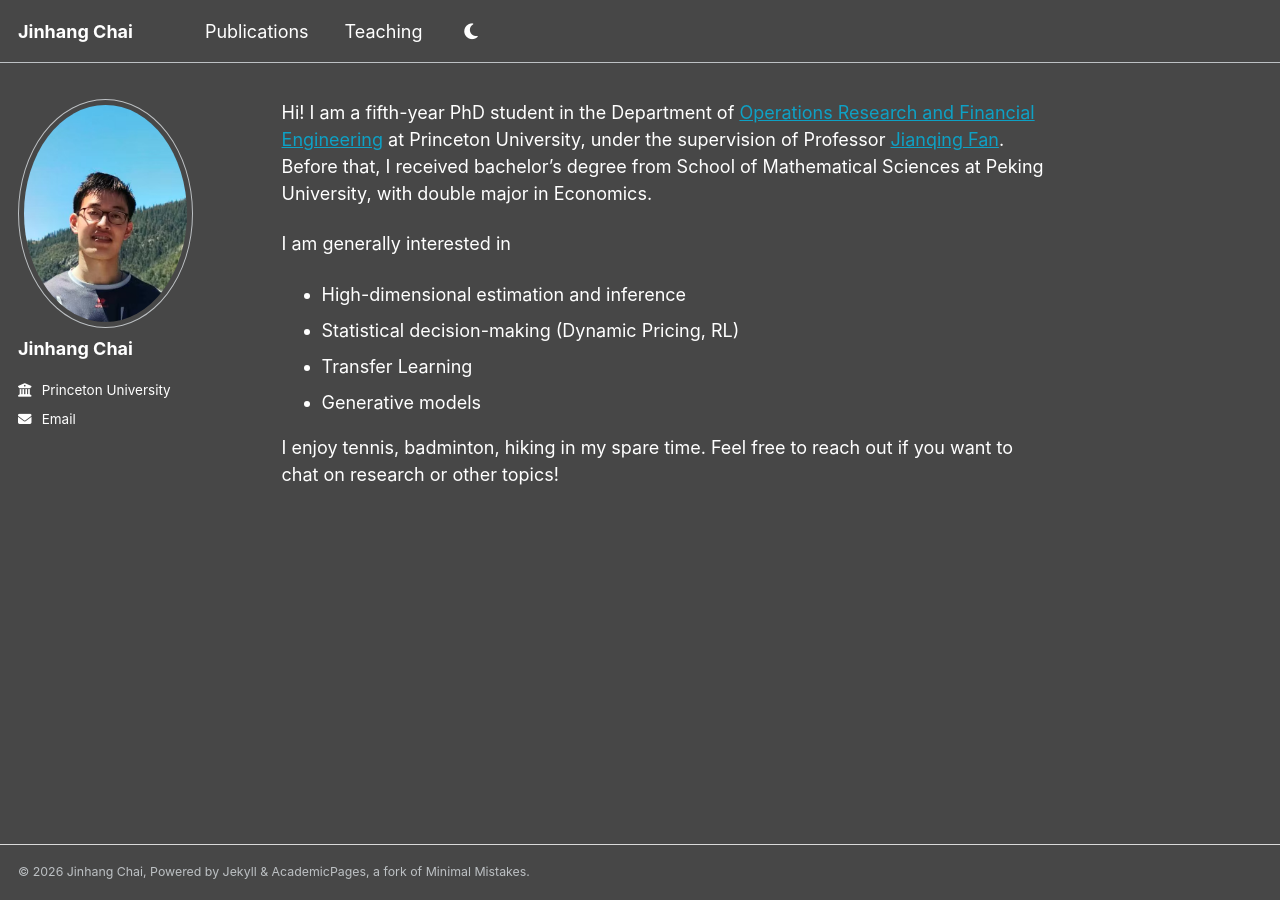
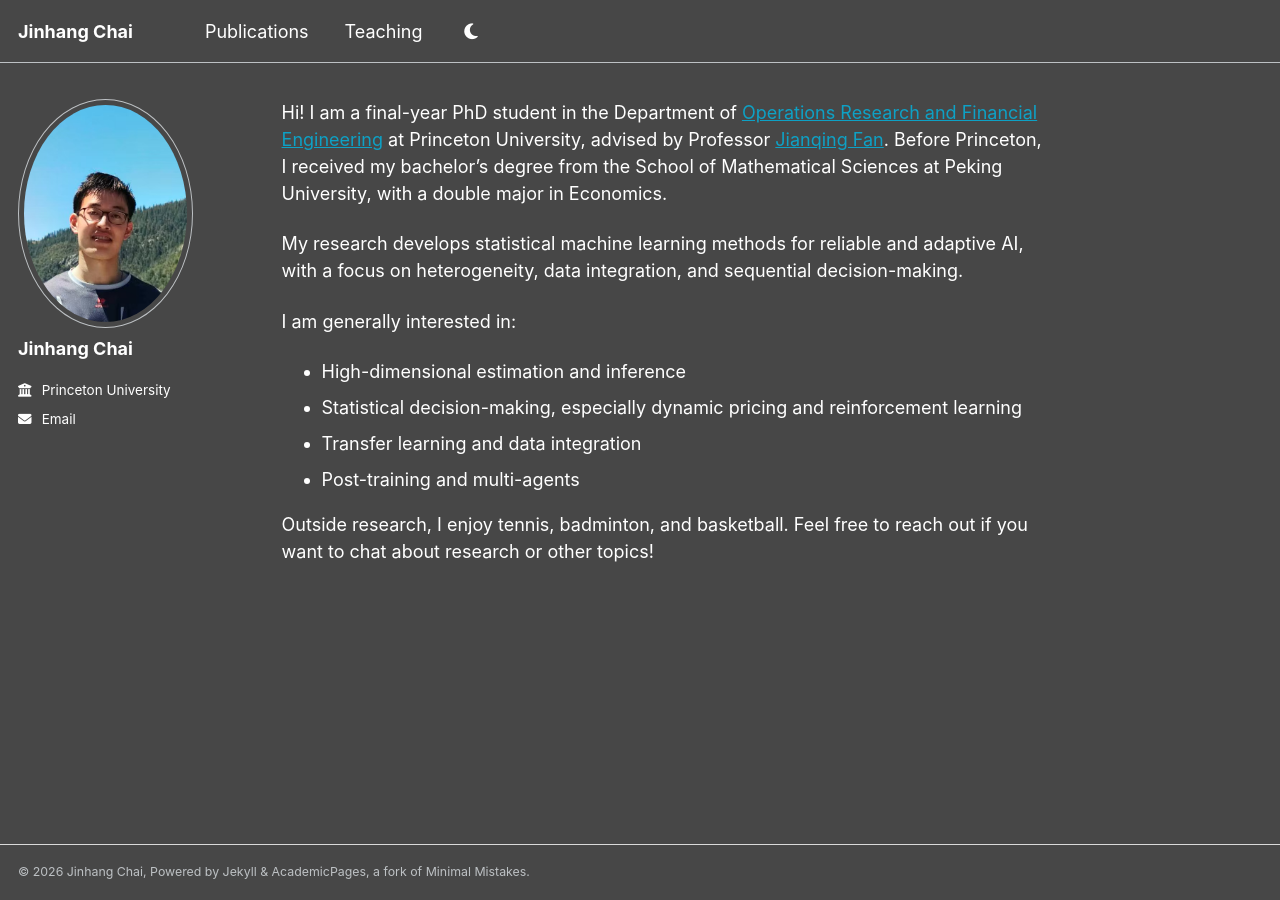
Before and after one commit to jinhangc/jinhangc.github.io, a Jekyll site: the page built from _pages/about.md, in a window 1280 px wide. Built offline with Jekyll 4.4.1, drawn with Linux system fonts in a browser that asks for light colours; a script that is not in the unit is left out.

```diff
--- a/_pages/about.md
+++ b/_pages/about.md
@@ -7,12 +7,14 @@ redirect_from:
   - /about.html
 ---
 
-Hi! I am a fifth-year PhD student in the Department of [Operations Research and Financial Engineering](https://orfe.princeton.edu) at Princeton University, under the supervision of Professor [Jianqing Fan](https://fan.princeton.edu). Before that, I received bachelor's degree from School of Mathematical Sciences at Peking University, with double major in Economics.
+Hi! I am a final-year PhD student in the Department of [Operations Research and Financial Engineering](https://orfe.princeton.edu) at Princeton University, advised by Professor [Jianqing Fan](https://fan.princeton.edu). Before Princeton, I received my bachelor's degree from the School of Mathematical Sciences at Peking University, with a double major in Economics.
 
-I am generally interested in
+My research develops statistical machine learning methods for reliable and adaptive AI, with a focus on heterogeneity, data integration, and sequential decision-making.
+
+I am generally interested in:
 - High-dimensional estimation and inference
-- Statistical decision-making (Dynamic Pricing, RL)
-- Transfer Learning
-- Generative models
+- Statistical decision-making, especially dynamic pricing and reinforcement learning
+- Transfer learning and data integration
+- Post-training and multi-agents
 
-I enjoy tennis, badminton, hiking in my spare time. Feel free to reach out if you want to chat on research or other topics!
+Outside research, I enjoy tennis, badminton, and basketball. Feel free to reach out if you want to chat about research or other topics!
```
Also changed, not shown: _pages/publications.html (+2 -5 lines), _publications/featured-papers.md (added, +54 -0 lines), _publications/preprints.md (deleted, +0 -32 lines), _publications/published.md (deleted, +0 -19 lines).
